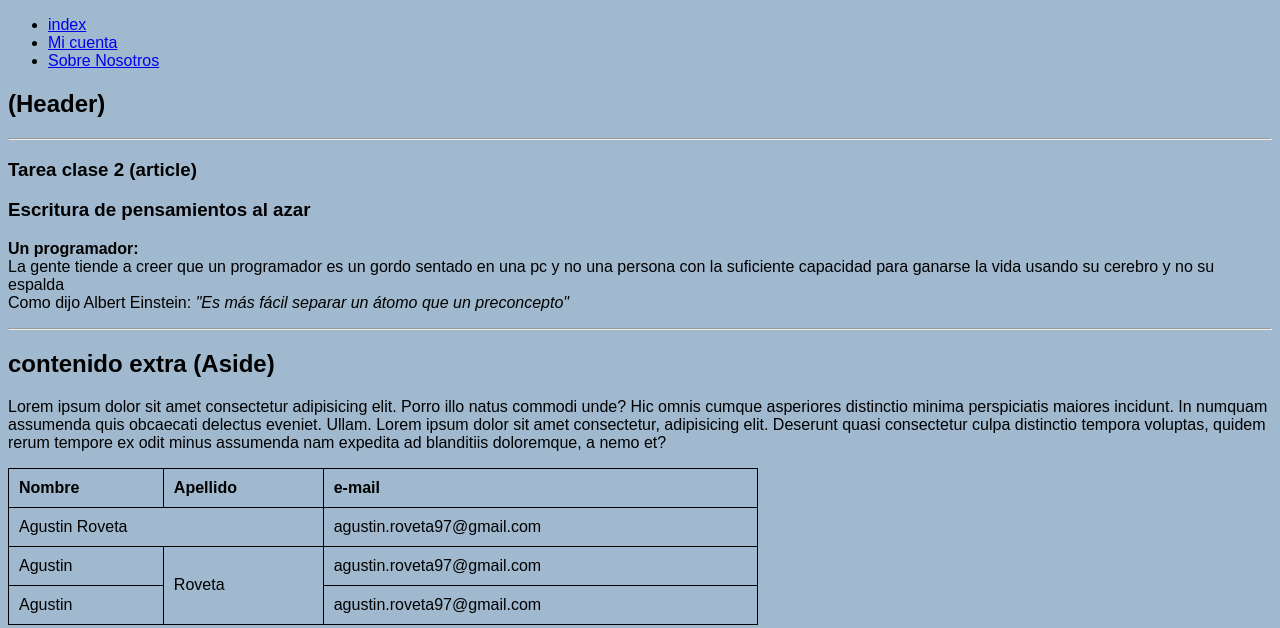
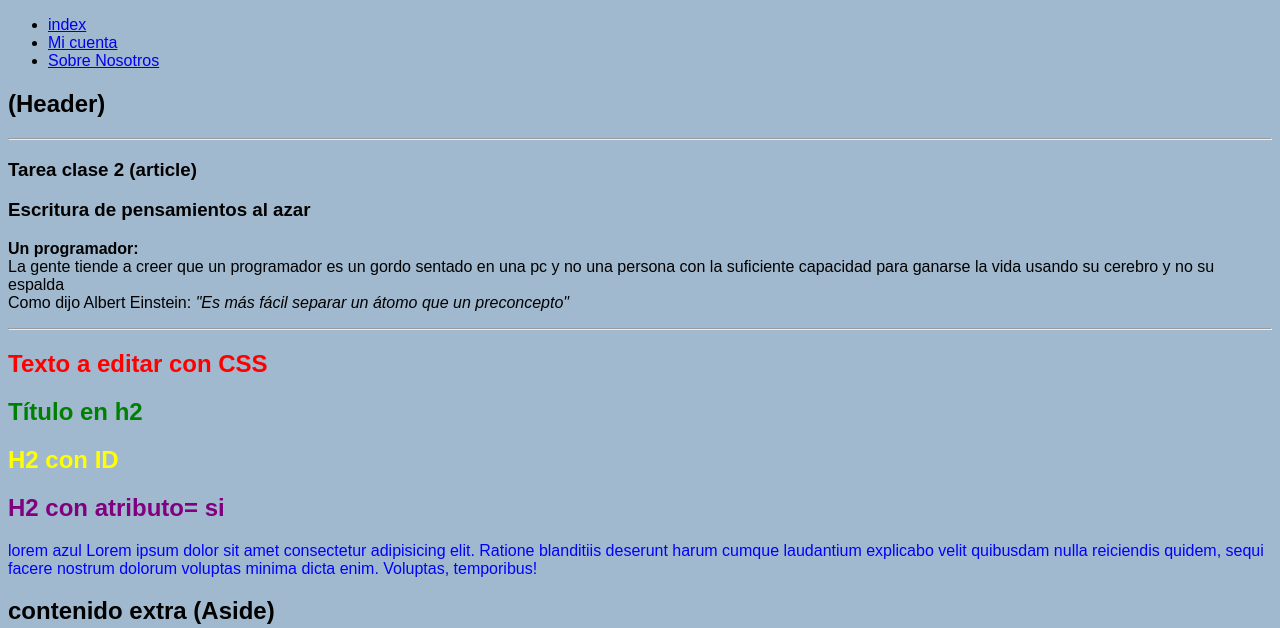
Before and after one commit to AgustinRoveta/pruebagit, a plain HTML site: page index.html in a window 1280 px wide. Shown: the top 628 px of the page. Drawn offline with Linux system fonts and the light colour scheme.

Commit message:
retoques

```diff
--- a/estilos.css
+++ b/estilos.css
@@ -7,3 +7,9 @@ border-collapse: collapse;}
 table{width: 750px;}
 th,td{padding: 10px;
 text-align: justify;}
+
+.titulo-h1{color: red;}
+.lorem-azul{color: blue;}
+.Título-h2{color: green;}
+#h2-con-ID{color: yellow;}
+[atributo="si"]{color: purple;}
--- a/index.html
+++ b/index.html
@@ -33,6 +33,16 @@
     </article>
  <hr>
  <aside>
+    <h1 class="titulo-h1">
+        Texto a editar con CSS
+    </h1>
+    <h2 class="Título-h2">Título en h2 </h2>
+    <h2 id="h2-con-ID">H2 con ID</h2>
+    <h2 atributo="si">H2 con atributo= si </h2>
+    <p class="lorem-azul"> lorem azul
+        Lorem ipsum dolor sit amet consectetur adipisicing elit. Ratione blanditiis deserunt harum cumque laudantium explicabo
+         velit quibusdam nulla reiciendis quidem, sequi facere nostrum dolorum voluptas minima dicta enim. Voluptas, temporibus!
+    </p>
     <h2>contenido extra (Aside)</h2>
     <p>Lorem ipsum dolor sit amet consectetur adipisicing elit. Porro illo natus commodi unde? Hic omnis cumque asperiores distinctio minima perspiciatis maiores incidunt. In numquam assumenda quis obcaecati delectus eveniet. Ullam. Lorem ipsum dolor sit amet consectetur, adipisicing elit. Deserunt quasi consectetur culpa distinctio tempora voluptas, quidem rerum tempore ex odit minus assumenda nam expedita ad blanditiis doloremque, a nemo et?
     </p>
```
